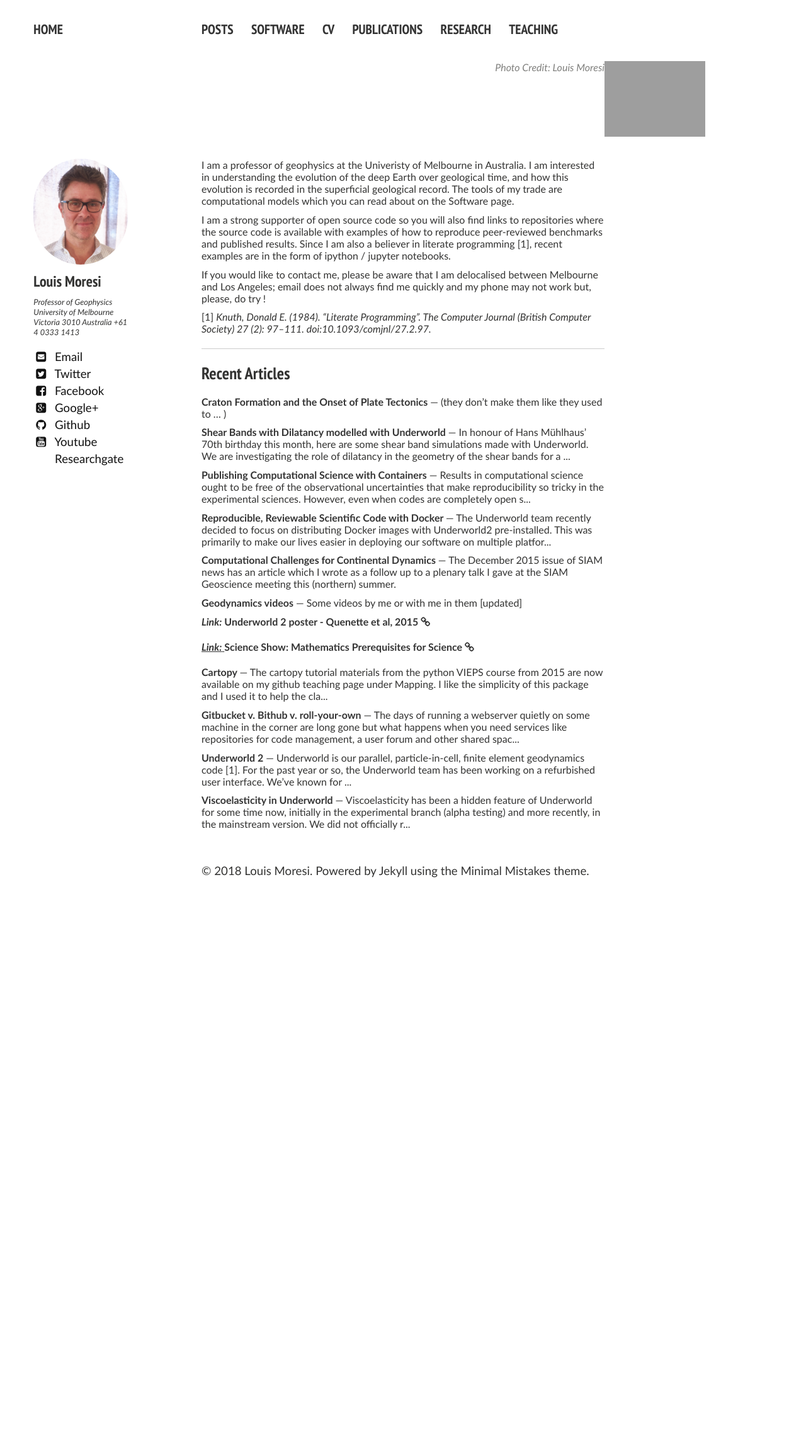
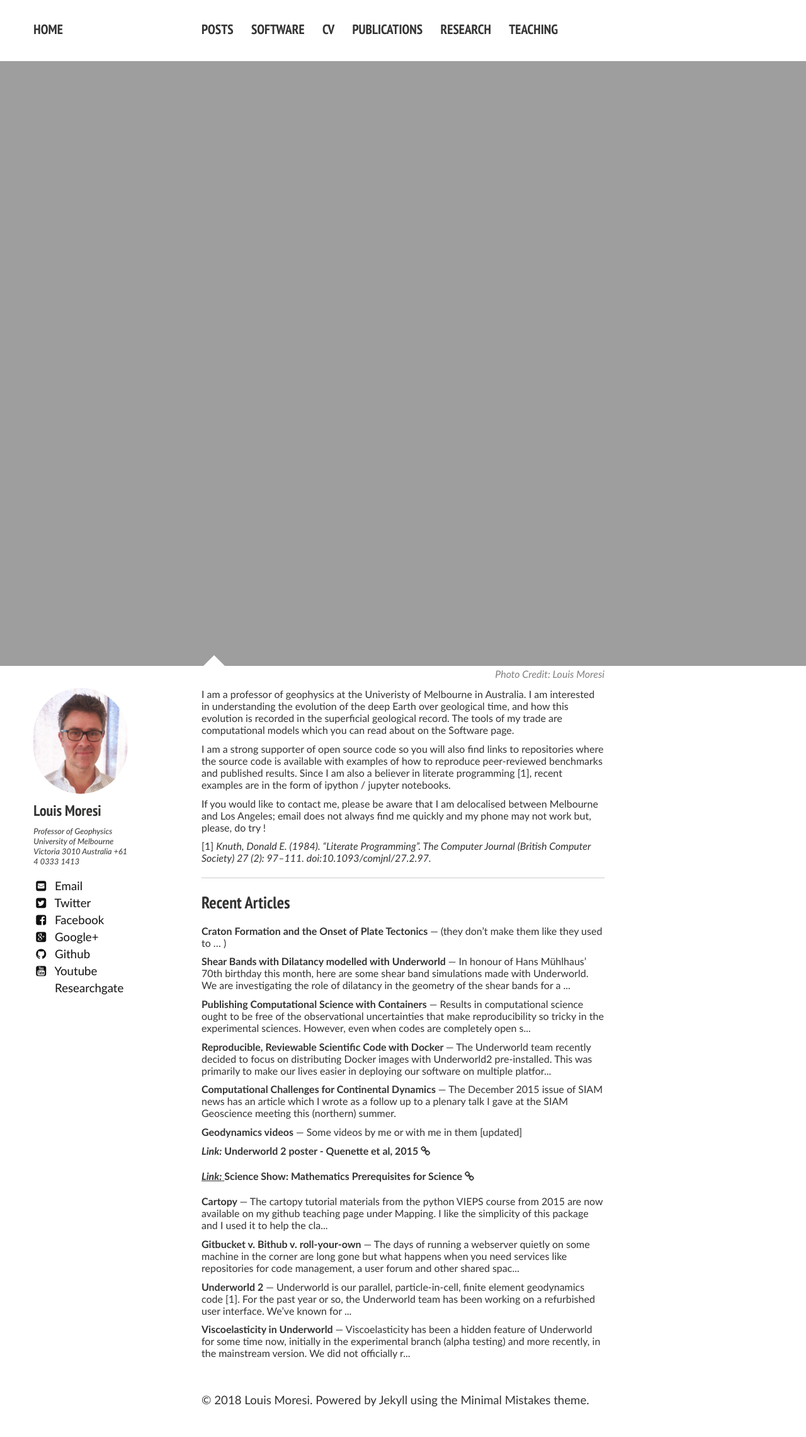
Before and after one commit to lmoresi/lmoresi.github.io, a Jekyll site: the page built from index.md, in a window 1280 px wide. Shown: the whole page at 63% size. Built offline with Jekyll 4.4.1, drawn with Linux system fonts in a browser that asks for light colours; nearby versions of some CDN libraries; before the commit the page ends 1441 px from its top, so only the background shows below that.

```diff
--- a/_sass/page.scss
+++ b/_sass/page.scss
@@ -309,8 +309,8 @@ $button-size: 1.5rem;
 		}
 	}
 	img {
-		width: auto;
-		height: 120px;
+		width: 100%;
+		height: auto;
 		-ms-interpolation-mode: bicubic;
 	}
 	.headline-wrap {
```
Also changed, not shown: _posts/2018-09-19-MillerMoho.md (+2 -2 lines).
